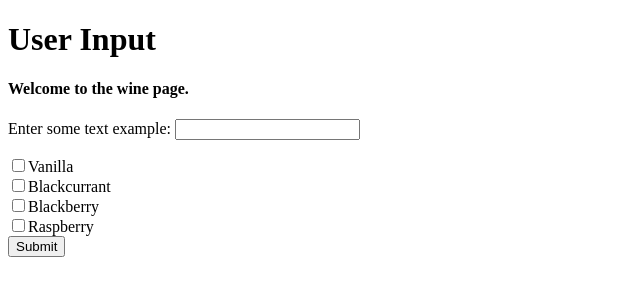
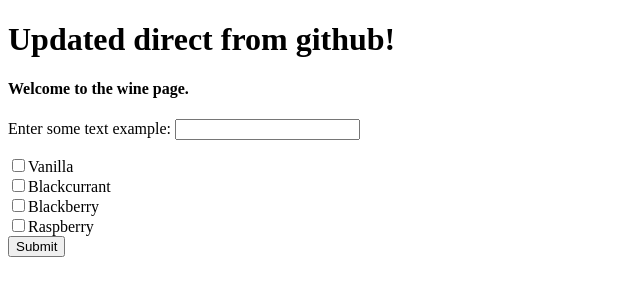
Before and after one commit to andrewneedham/Wine, a Flask app: page /index in a window 1280 px wide. Shown: the top 300 px of the page, without its empty margins (0-640 px from the left). Run offline with Flask 2, Linux system fonts and the light colour scheme; some libraries are stand-ins or nearby versions.

Commit message:
Github to heroku auto update test (changed text in index.html)

```diff
--- a/templates/index.html
+++ b/templates/index.html
@@ -10,7 +10,7 @@
 	</head>
 	<body>
 		<div class=page>
-  			<h1>User Input</h1>
+  			<h1>Updated direct from github!</h1>
   			<div class=metanav>
 
     			<h4>Welcome to the wine page.</h4>
```
